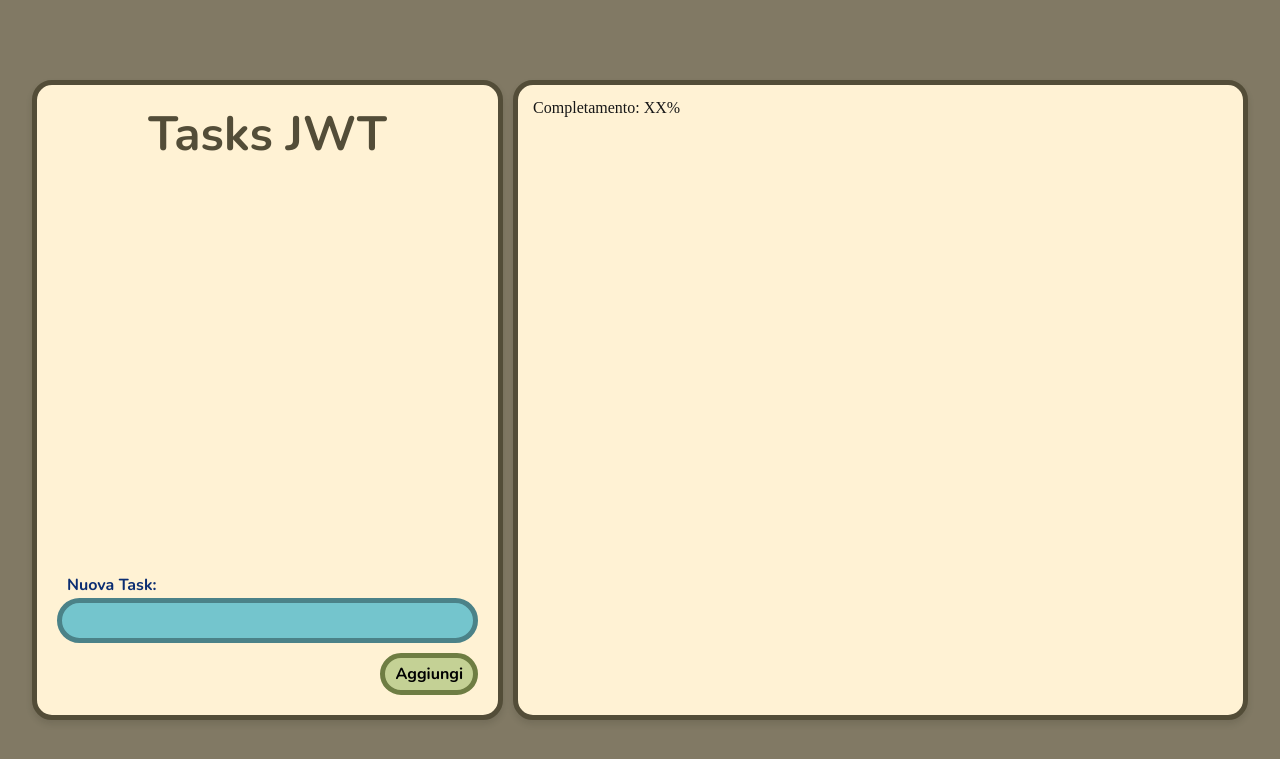
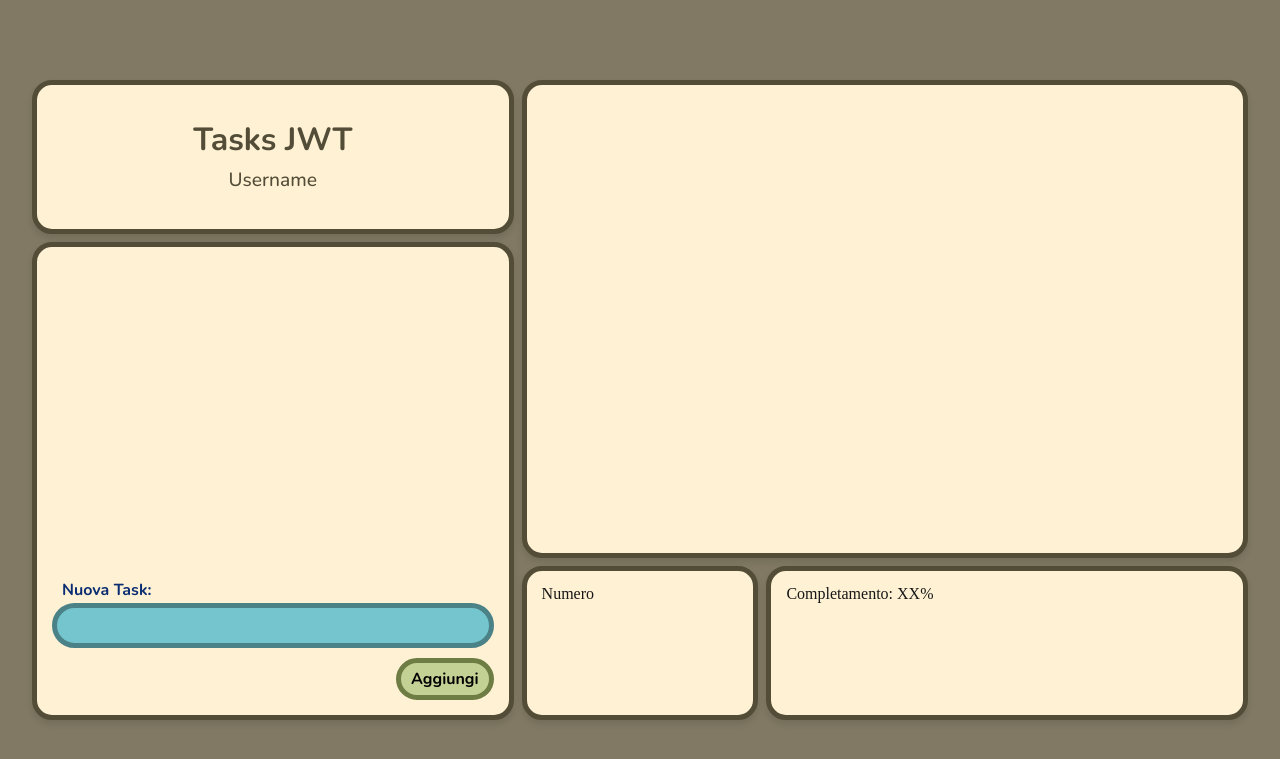
Before and after one commit to Fedefemia/JWTGruppi, a PHP site: page /app/index.html in a window 1280 px wide. Shown: the top 759 px of the page. Run offline with PHP 8.4, Linux system fonts and the light colour scheme.

Commit message:
grafica index

```diff
--- a/app/index.html
+++ b/app/index.html
@@ -9,7 +9,51 @@
 <body>
 <div class="contents">
 
+    <div class="task_main_con">
 
+        <div class="task_side_con task_side_con_1">
+            <div class="header">
+                <h1 class="main_title nunito_bold">Tasks JWT</h1>
+                <p class="main_username nunito_regular">Username</p>
+            </div>
+        </div>
+
+        <div class="task_side_con task_side_con_2">
+            <div class="task_side_con_2_con">
+                <div class="task_form_other"></div>
+                <form action="" class="task_form_con">
+                    <input type="hidden" id="task_userId" value="">
+                    <div class="form_row">
+                        <label for="task_title" class="task_title nunito_bold">Nuova Task:</label>
+                        <input class="task_form_input" type="text" id="task_title">
+                    </div>
+                    <div class="form_row form_row_btn">
+                        <input class="button nunito_bold" type="submit" value="Aggiungi" id="task_submit">
+                    </div>
+                </form>
+            </div>
+        </div>
+
+        <div class="task_side_con task_side_con_3">
+            Numero
+        </div>
+
+
+        <div class="task_side_con task_side_con_4">
+            <div class="task_progressBar_con">
+                <h2>Completamento: XX%</h2>
+                <div class="task_progressBar"></div>
+            </div>
+        </div>
+
+        <div class="task_side_con task_side_con_5">
+
+        </div>
+    </div>
+</div>
+
+
+    <!--
     <div class="task_main_con">
         <div class="task_side_con task_side_con_l">
             <div class="header">
@@ -34,6 +78,7 @@
             </div>
         </div>
     </div>
+    -->
 </div>
 
 
--- a/app/style.css
+++ b/app/style.css
@@ -140,7 +140,7 @@ body {
     PAGINA PRINCIPALE
 -----------------------------------------
 */
-
+/*
 .task_main_con {
     display: flex;
     flex-direction: row;
@@ -148,7 +148,48 @@ body {
     gap: 10px;
     align-items: stretch;
     height: 80%;
+} */
+
+
+.task_main_con {
+    display: grid;
+    grid-template-columns: repeat(5, 1fr);
+    grid-template-rows: repeat(4, 1fr);
+    gap: 8px;
+    height: 80%;
 }
+
+.task_side_con_1 {
+    grid-column: span 2 / span 2;
+}
+
+.task_side_con_2 {
+    grid-column: span 2 / span 2;
+    grid-row: span 3 / span 3;
+    grid-column-start: 1;
+    grid-row-start: 2;
+}
+
+.task_side_con_3 {
+    grid-column-start: 3;
+    grid-row-start: 4;
+}
+
+.task_side_con_4 {
+    grid-column: span 2 / span 2;
+    grid-column-start: 4;
+    grid-row-start: 4;
+}
+
+.task_side_con_5 {
+    grid-column: span 3 / span 3;
+    grid-row: span 3 / span 3;
+    grid-column-start: 3;
+    grid-row-start: 1;
+}
+
+
+
 
 .task_side_con {
     background-color: var(--background-ligth);
@@ -162,13 +203,15 @@ body {
     scale: 1.01;
 }
 
-.task_side_con_l {
-    flex-grow: 0.5;
+.task_side_con:active {
+    scale: 0.99;
+}
+
+.task_side_con_2_con {
     display: flex;
+    height: 100%;
     flex-direction: column;
-    align-items: stretch;
     justify-content: space-between;
-    padding: 20px;
 }
 
 .task_side_con_r {
@@ -180,6 +223,7 @@ body {
     flex-direction: column;
     gap: 10px;
     align-items: stretch;
+    justify-content: center;
 }
 
 .form_row {
@@ -228,11 +272,18 @@ body {
 .header {
     color: var(--background-ligth-border);
     width: 100%;
-    text-align: center;
-    margin-top: 5px;
-    margin-bottom: 30px;
+    height: 100%;
+    display: flex;
+    flex-direction: column;
+    align-items: center;
+    justify-content: center;
+    gap: 15px;
 }
 
 .main_title {
-    font-size: 3rem;
+    font-size: 2rem;
 }
+
+.main_username {
+    font-size: 1.2rem;
+}
```
